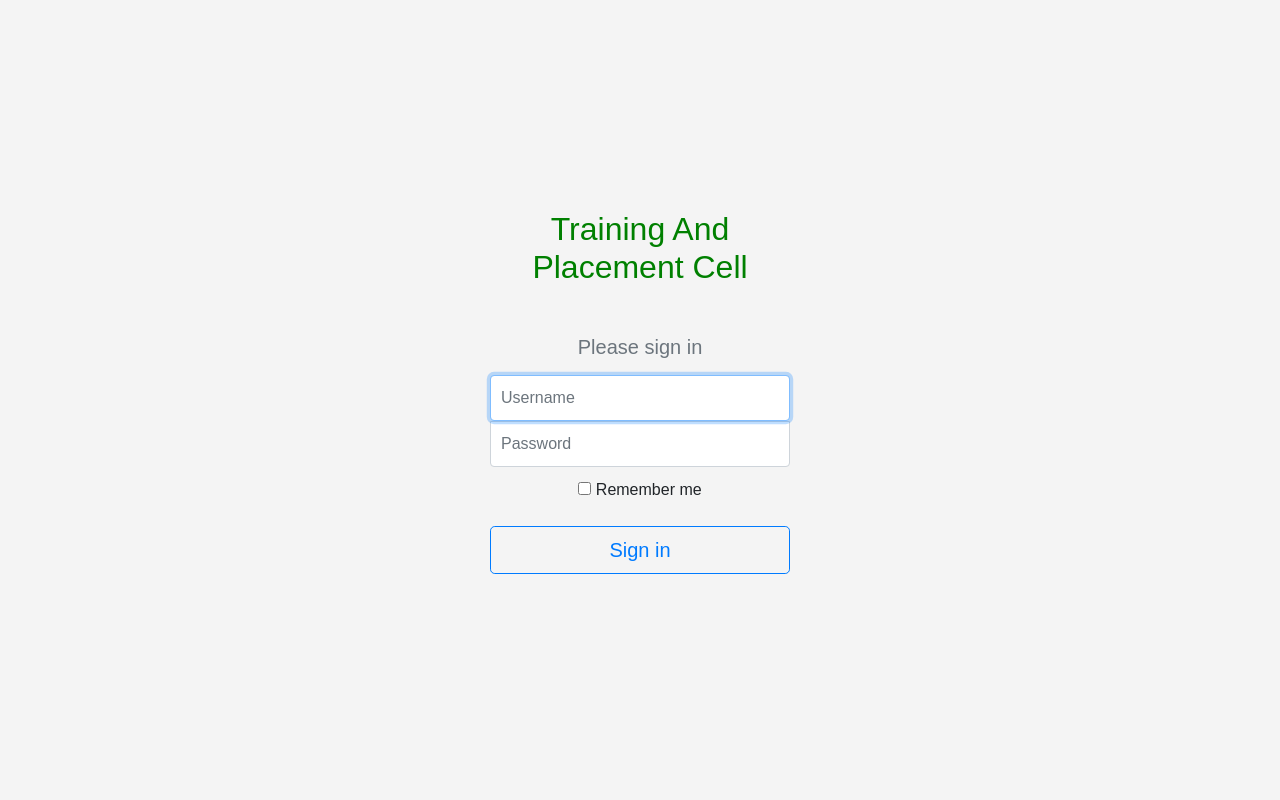
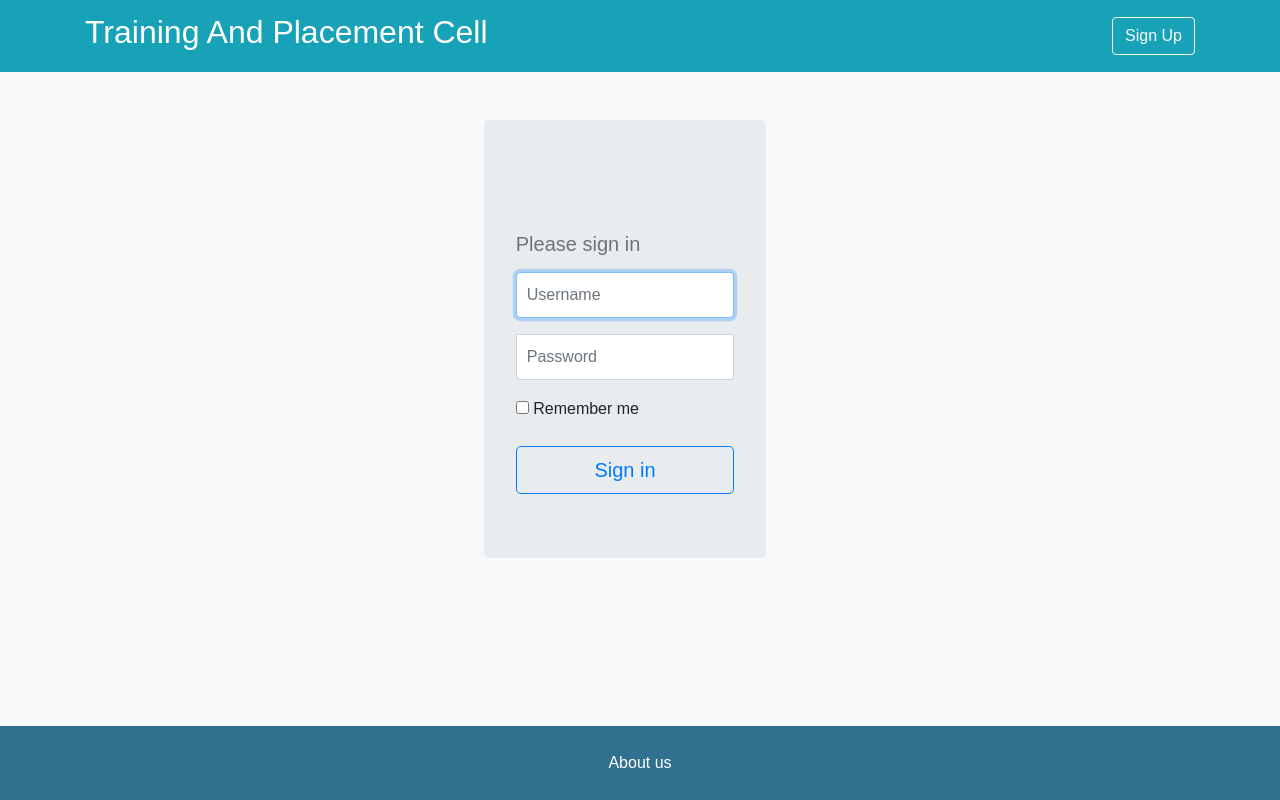
Before and after one commit to viv1kk/TPC, a PHP site: page / in a window 1280 px wide. Run offline with PHP 8.4, Linux system fonts and the light colour scheme.

Commit message:
modified login page

```diff
--- a/Stylesheet/style-login.css
+++ b/Stylesheet/style-login.css
@@ -5,24 +5,22 @@ body {
 }
 
 body {
-  display: -ms-flexbox;
+  /* display: -ms-flexbox;
   display: flex;
-  -ms-flex-align: center;
-  align-items: center;
-  padding-top: 40px;
-  padding-bottom: 40px;
-  background-color: #f4f4f4;
+  -ms-flex-align: center;*/
+   align-items: center;
+  /* padding-top: 40px; */
+  /* padding-bottom: 40px; */
+  /* background-color: #f4f4f4; */
 }
 
 .text-center {
   width: 100%;
-  max-width: 330px;
-  padding: 15px;
-  margin: auto;
-}
-
-.h2{
-  color:Green;
+  position: absolute;;
+  bottom:0;
+  /* max-width: 330px; */
+  /* padding: 15px; */
+  /* margin: auto; */
 }
 
 
@@ -49,3 +47,19 @@ body {
   border-top-left-radius: 0;
   border-top-right-radius: 0;
 }
+
+.footer {
+  background-color:#31708f;
+}
+
+.footer > .container {
+  /* padding-right: 15px;
+  padding-left: 15px; */
+}
+
+
+@media (min-width: 960px) {
+  .bd-placeholder-img-lg {
+    font-size: 3.5rem;
+  }
+}
--- a/index.html
+++ b/index.html
@@ -1,3 +1,4 @@
+<!doctype html>
 <html lang="en">
 <head>
   <meta charset="utf-8">
@@ -8,34 +9,37 @@
 
   <!-- Bootstrap core CSS -->
 
-  <style>
-  /* .bd-placeholder-img {
-  font-size: 1.125rem;
-  text-anchor: middle;
-  -webkit-user-select: none;
-  -moz-user-select: none;
-  -ms-user-select: none;
-  user-select: none;
-  } */
 
-  @media (min-width: 768px) {
-    .bd-placeholder-img-lg {
-      font-size: 3.5rem;
-    }
-  }
-  </style>
   <!-- Custom styles for this template -->
   <link href="./Stylesheet/style-login.css" rel="stylesheet">
 </head>
-<body class="text-center">
+<body class="bg-light">
+
+
+  <nav class="navbar navbar-expand-xl navbar-dark bg-info mb-5">
+    <div class= "container">
+      <a class="navbar-brand " href="#" ><h1 class="h2">Training And Placement Cell</h1></a>
+
+      <form class="form-inline">
+        <button class="btn btn-outline-light my-2 my-sm-0" type="submit">Sign Up</button>
+      </form>
+      <!-- </div> -->
+    </div>
+  </nav>
+
+
+  <div class="container-fluid row justify-content-center">
+    <div class="col-md-3 order-md-1">
+
+      <div class="jumbotron">
         <form class="form-signin">
           <!-- <img class="mb-4" src="../Images/bootstrap-solid.svg" alt="" width="72" height="72"> -->
-    <h1 class="h2 mb-5 font-weight-normal">Training And Placement Cell</h1>
-    <h2 class="h5 mb-3 font-weight-normal text-muted">Please sign in</h2>
+          <!-- <h1 class="h2 mb-5 font-weight-normal">Training And Placement Cell</h1> -->
+          <h2 class="h5 mt-5 mb-3 font-weight-normal text-muted">Please sign in</h2>
           <label for="inputUsername" class="sr-only">Username</label>
-    <input type="username" id="inputUsername" class="form-control" placeholder="Username" required autofocus>
+          <input type="username" id="inputUsername" class="form-control mb-3" placeholder="Username" required autofocus>
           <label for="inputPassword" class="sr-only">Password</label>
-    <input type="password" id="inputPassword" class="form-control" placeholder="Password" required>
+          <input type="password" id="inputPassword" class="form-control mb-3" placeholder="Password" required>
           <div class="checkbox mb-3">
             <label>
               <input type="checkbox" value="remember-me"> Remember me
@@ -44,6 +48,17 @@
           <button class="btn btn-lg btn-outline-primary btn-block" id ="submit" type="submit">Sign in</button>
 
         </form>
+      </div>
+    </div>
+  </div>
+
+
+  <footer class="footer mt-5 py-4 text-center">
+    <div class="container-fluid">
+      <span><a href="#" class="text-white">About us</a></span>
+    </div>
+  </footer>
+
   <script src="./Scripts/login-script.js"></script>
 </body>
 </html>
```
Lines whose indentation alone changed are shown as unchanged.
